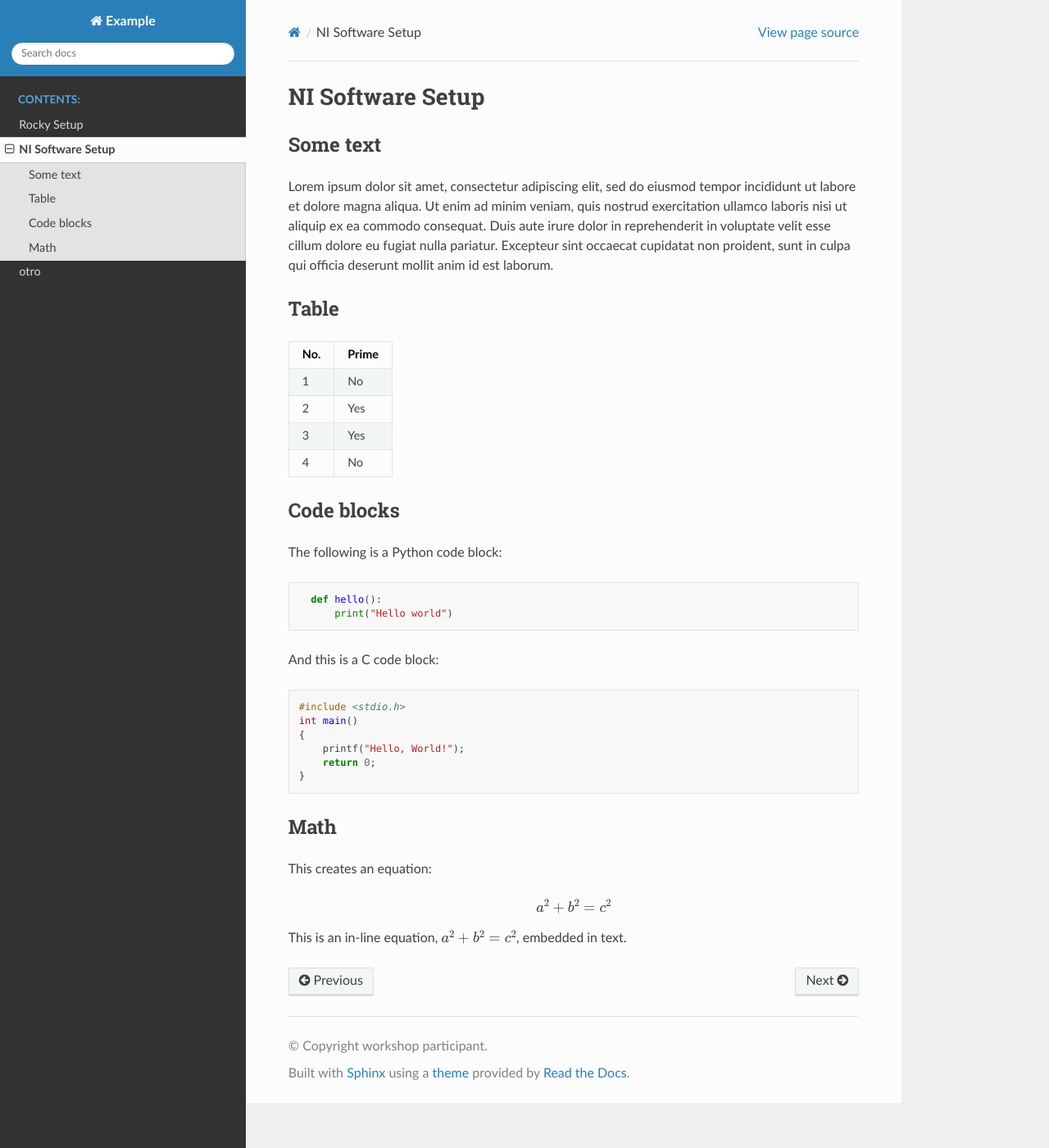
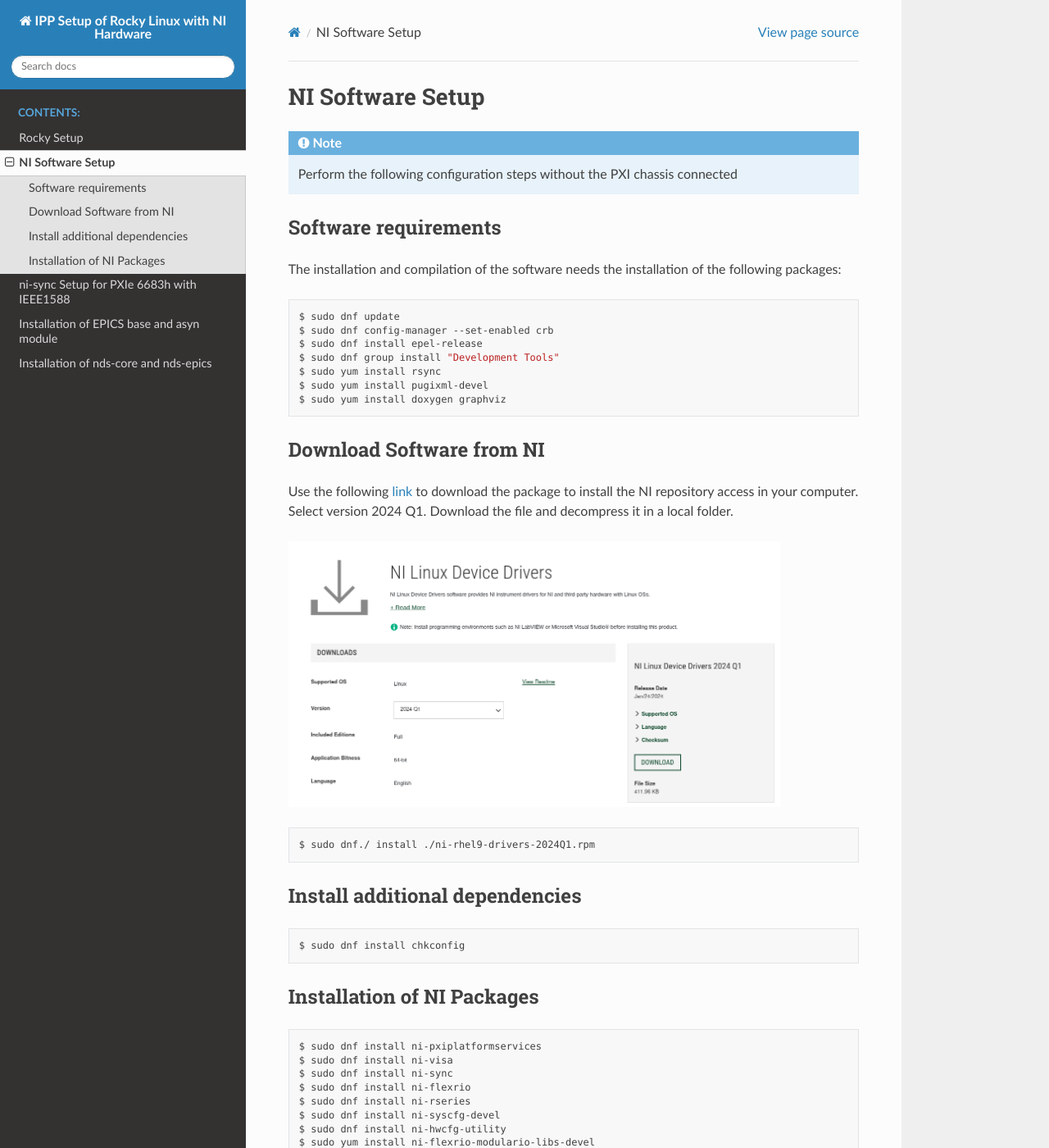
Before and after one commit to mruizglz/testsphinx, a Sphinx documentation site: the page built from doc/NI-software-setup.rst, in a window 1280 px wide and 1400 px high. Shown: the whole window at 82% size. Built offline with Sphinx 7.4.7 and the Read the Docs theme 2.0.0, drawn with Linux system fonts in a browser that asks for light colours; some of the changed text lies outside the part shown.

Commit message:
First example of doc

````diff
--- a/doc/NI-software-setup.md
+++ /dev/null
@@ -1,51 +0,0 @@
-# NI Software Setup
-
-
-## Some text
-
-Lorem ipsum dolor sit amet, consectetur adipiscing elit, sed do eiusmod
-tempor incididunt ut labore et dolore magna aliqua. Ut enim ad minim veniam,
-quis nostrud exercitation ullamco laboris nisi ut aliquip ex ea commodo
-consequat. Duis aute irure dolor in reprehenderit in voluptate velit esse
-cillum dolore eu fugiat nulla pariatur. Excepteur sint occaecat cupidatat non
-proident, sunt in culpa qui officia deserunt mollit anim id est laborum.
-
-
-## Table
-
-| No.  |  Prime |
-| ---- | ------ |
-| 1    |  No    |
-| 2    |  Yes   |
-| 3    |  Yes   |
-| 4    |  No    |
-
-
-
-## Code blocks
-
-The following is a Python code block:
-```python
-  def hello():
-      print("Hello world")
-```
-
-And this is a C code block:
-```c
-#include <stdio.h>
-int main()
-{
-    printf("Hello, World!");
-    return 0;
-}
-```
-
-
-## Math
-
-This creates an equation:
-```{math}
-a^2 + b^2 = c^2
-```
-
-This is an in-line equation, {math}`a^2 + b^2 = c^2`, embedded in text.
--- /dev/null
+++ b/doc/NI-software-setup.rst
@@ -0,0 +1,140 @@
+=================
+NI Software Setup
+=================
+.. note::
+   Perform the following configuration steps without the PXI chassis connected
+
+Software requirements
+=====================
+The installation and compilation of the software needs the installation of the following packages:
+
+.. code-block:: bash
+
+   $ sudo dnf update
+   $ sudo dnf config-manager --set-enabled crb
+   $ sudo dnf install epel-release
+   $ sudo dnf group install "Development Tools"
+   $ sudo yum install rsync
+   $ sudo yum install pugixml-devel
+   $ sudo yum install doxygen graphviz
+
+
+Download Software from NI
+=========================
+
+Use the following `link <https://www.ni.com/es/support/downloads/drivers/download.ni-linux-device-drivers.html#521765>`_ to download the package to install the NI repository access in your computer. Select version 2024 Q1. Download the file and decompress it in a local folder.
+
+.. image:: ./images/NILinuxDeviceDrivers2024Q1.png
+   :width: 600
+   :alt: version 2024Q1 selected
+
+.. code-block:: bash
+
+   $ sudo dnf./ install ./ni-rhel9-drivers-2024Q1.rpm
+
+
+
+Install additional dependencies
+===============================
+
+.. code-block:: bash
+
+    $ sudo dnf install chkconfig
+
+
+Installation of NI Packages
+===========================
+
+
+.. code-block:: bash
+
+   $ sudo dnf install ni-pxiplatformservices
+   $ sudo dnf install ni-visa
+   $ sudo dnf install ni-sync
+   $ sudo dnf install ni-flexrio
+   $ sudo dnf install ni-rseries
+   $ sudo dnf install ni-syscfg-devel
+   $ sudo dnf install ni-hwcfg-utility
+   $ sudo yum install ni-flexrio-modulario-libs-devel
+
+
+The kernel modules used by NI needs to compiled and installed, use this command to do it
+
+.. code-block:: bash
+
+   $ sudo dnf dkms autoinstall
+
+Verify that the NI HW Configuration utiliy run
+
+.. code-block:: bash
+
+   $ ni-hwcfg-utility
+
+
+
+.. image:: ./images/NI-hw-configuration-utility.png
+   :width: 600
+   :alt:
+
+
+Reboot the system
+
+.. note::
+   After reboot the configuration of the network can be altered by the installation of the ni-sync module. Verify that ethernet interfaces are not changed
+
+.. note::
+
+   Connect the PXIe chassis with the PXIe 6683h and the R-Series device inserted in the corresponding slots.
+
+
+.. note::
+
+   After booting the system verify the ethernet interfaces and configure the PXIe 6683h with an IPv4 adrres, netmask, gateway. The ethernet interface needs to be connected to a IEEE1588 netowrk with a master.
+
+
+Verification of the hardware installed
+
+..note::
+   This output will be different depending on the hardware available in your system
+
+.. code-block:: bash
+   :emphasize-lines: 5-18
+
+   $ lsni -v
+
+	Scanning localhost for devices...
+
+	System Configuration API Experts found:
+	NI Device Interconnect Manager 24.0.0 (nidim)
+	NI-CONTROLLER 24.0 (ni-controller)
+	NI Network Browser 24.0 (network)
+	niflexrio2 24.0.0 (niflexrio2)
+	NIFLEXRIO 24.0.0 (niflexrio)
+	NI MX Routing Utility 24.0.0 (nimru)
+	NI-MXI 24.0 (ni-mxi)
+	NI PXI Platform Services 24.0 (ni-pxi)
+	NI-QPXI 24.0 (ni-qpxi)
+	NI-RIO 24.0.0 (ni-rio)
+	NI-Sync 23.8 (ni-sync)
+	NI System Configuration 24.0 (nisyscfg)
+	NI-VISA 24.0 (ni-visa)
+
+	System Configuration API resources found:
+	rocky93ipp
+	--Primary Expert:       NI System Configuration 24.0
+	--Model Name:           B85M-D3H
+
+	Ethernet Adapter enp6s0
+	--Primary Expert:       NI System Configuration 24.0
+
+	ASRL1::INSTR
+	--Primary Expert:       NI-VISA 24.0
+
+	ASRL2::INSTR
+	--Primary Expert:       NI-VISA 24.0
+
+	ASRL4::INSTR
+	--Primary Expert:       NI-VISA 24.0
+
+	ASRL5::INSTR
+	--Primary Expert:       NI-VISA 24.0
--- a/doc/conf.py
+++ b/doc/conf.py
@@ -6,9 +6,9 @@
 # -- Project information -----------------------------------------------------
 # https://www.sphinx-doc.org/en/master/usage/configuration.html#project-information
 
-project = 'Example'
-copyright = 'workshop participant'
-author = 'workshop participant'
+project = 'IPP Setup of Rocky Linux with NI Hardware'
+copyright = 'IPP and UPM'
+author = 'UPM '
 release = '0.1'
 
 
--- /dev/null
+++ b/doc/epics-asyn.rst
@@ -0,0 +1,3 @@
+==========================================
+Installation of EPICS base and asyn module
+==========================================
--- /dev/null
+++ b/doc/nds-modules.rst
@@ -0,0 +1,3 @@
+======================================
+Installation of nds-core and nds-epics
+======================================
--- a/doc/otro.rst
+++ /dev/null
@@ -1,4 +0,0 @@
-otro
-====
-**prueba**
-**otro**
````
Also changed, not shown: doc/index.rst (+5 -3 lines), doc/ni-sync.rst (added, +134 -0 lines), doc/rocky-setup.md (deleted, +0 -14 lines), doc/rocky-setup.rst (added, +10 -0 lines), doc/images/NI-hw-configuration-utility.png (added), doc/images/NILinuxDeviceDrivers2024Q1.png (added).
